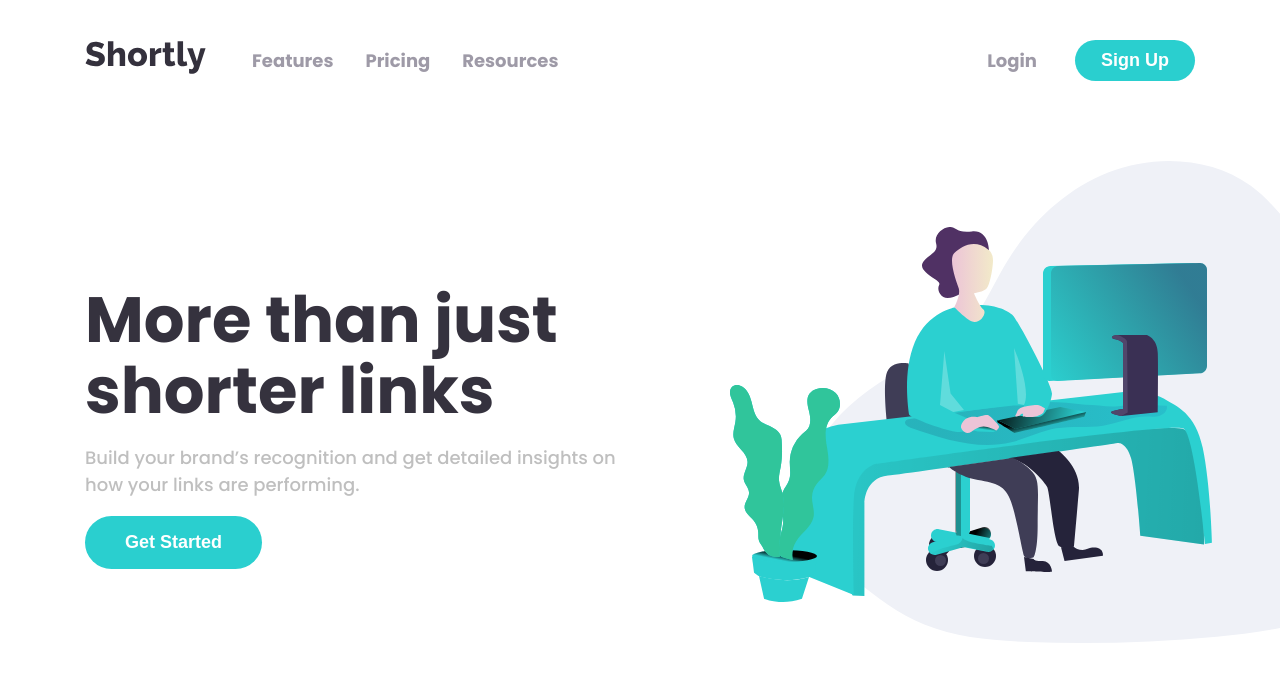
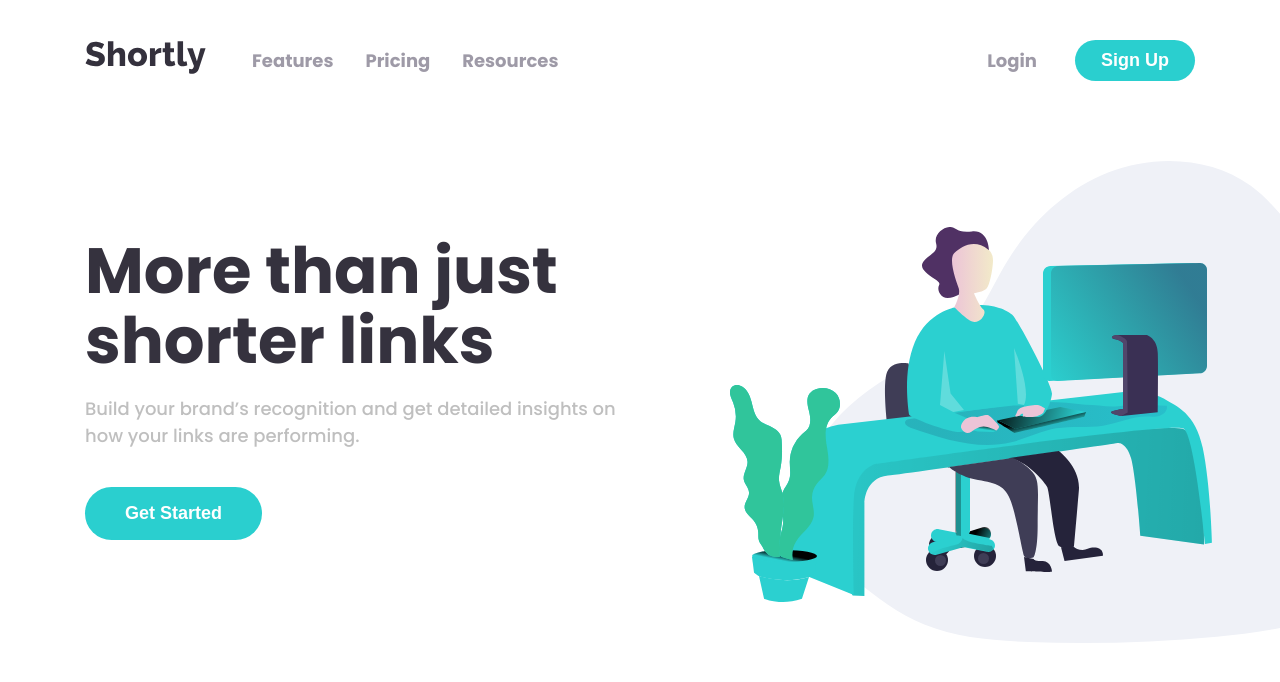
Before and after one commit to Kagiso31/url-shortening-api, a React (Vite) app: page / in a window 1280 px wide. Shown: the top 682 px of the page. Built offline with nearby package versions, Linux system fonts and the light colour scheme.

Commit message:
Fix hero section

```diff
--- a/src/index.css
+++ b/src/index.css
@@ -247,12 +247,16 @@ button {
   padding: 16px 40px;
   border-radius: 30px;
   font-size: 18px;
+  transition: opacity 250ms ease-in-out;
+}
+
+.btn.btn-hero:hover {
+  opacity: 0.5;
 }
 
 @media (min-width: 1024px) {
   .hero {
     display: flex;
-    align-items: center;
     margin-top: 60px;
     gap: clamp(10px, 7vw, 100px);
   }
@@ -261,10 +265,15 @@ button {
     order: 0;
     text-align: left;
     flex: 1 0 50%;
+    padding-top: 75px;
   }
 
   .hero-heading {
     font-size: clamp(50px, 6vw, 64px);
+  }
+
+  .hero-copy {
+    margin-bottom: 38px;
   }
 
   .hero-image {
```
